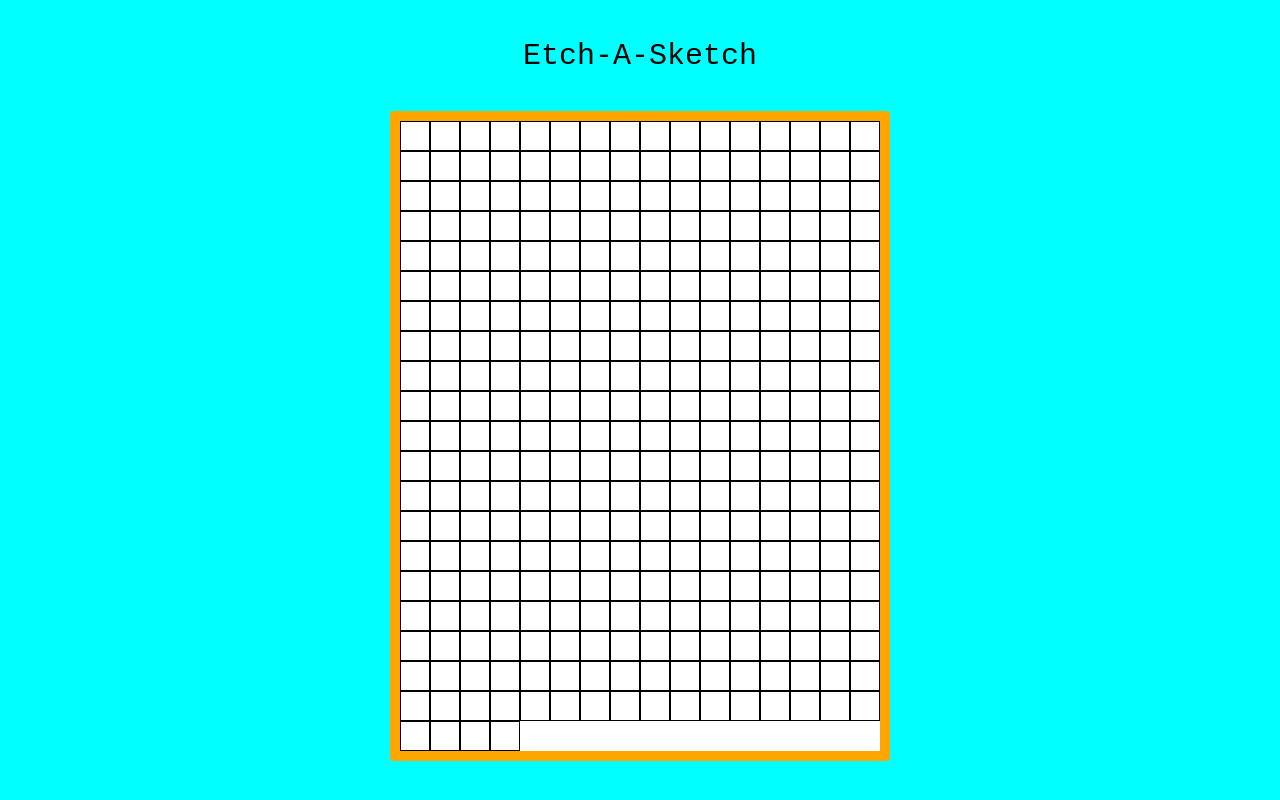
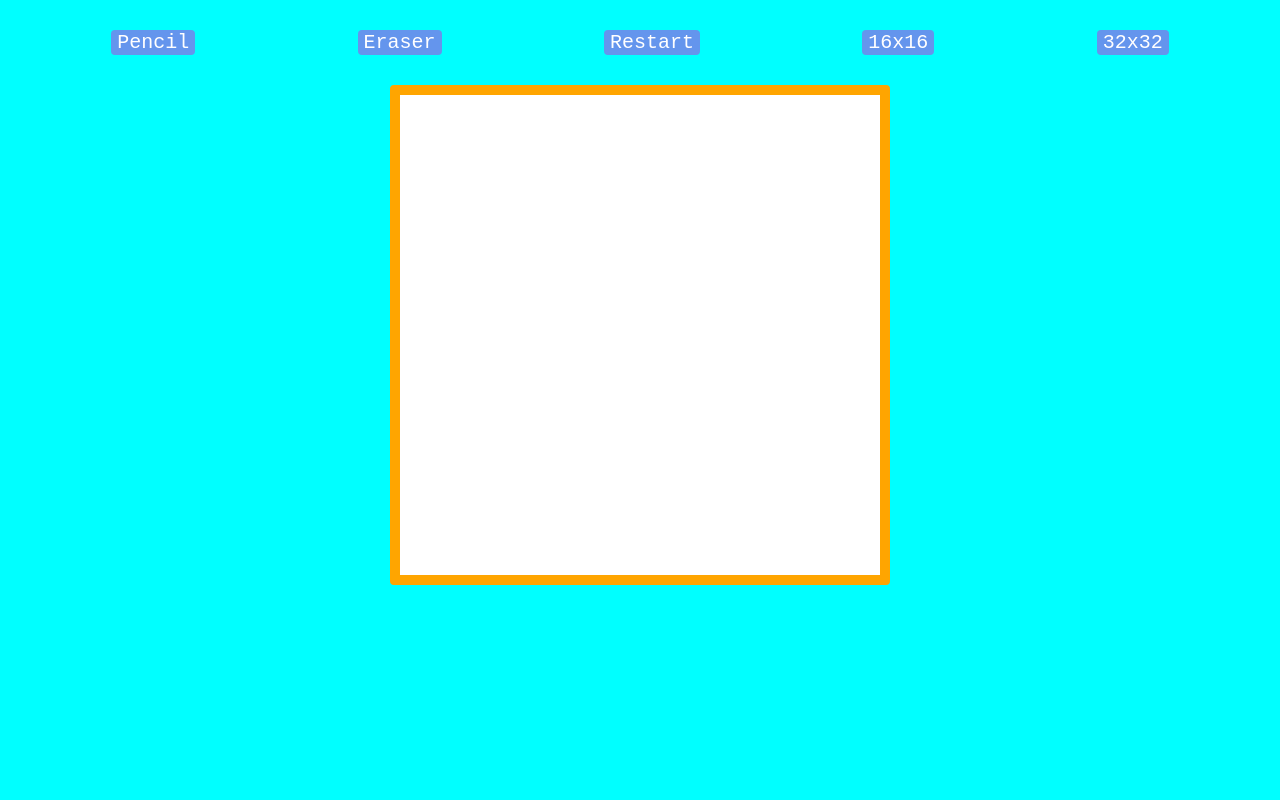
Before and after one commit to SebiB2004/etch-a-sketch, a plain HTML site: page index.html in a window 1280 px wide. Drawn offline with Linux system fonts and the light colour scheme.

Commit message:
Add index.html

```diff
--- a/index.html
+++ b/index.html
@@ -3,13 +3,19 @@
 <head>
     <meta charset="UTF-8">
     <meta name="viewport" content="width=device-width, initial-scale=1.0">
-    <title>Document</title>
+    <title>Etch-A-Sketch</title>
     <link rel = "stylesheet" href = "style.css">
 </head>
 <body>
-    <div id = "container">
-        Etch-A-Sketch
-    <div id = "grid">
+    <div id = "up">
+        <button class = "btn" id = "creion">Pencil</button>
+        <button class = "btn" id = "eraser">Eraser</button>
+        <button id = "restart" class = "btn">Restart</button>
+        <button id = "marime" class = "btn">16x16</button>
+        <button id = "marime2" class = "btn">32x32</button>
+        </div>
+   <div id = "container">
+    <div id = "matrice16">
     </div>
     </div>
     <script src = "javascript.js"></script>
--- a/javascript.js
+++ b/javascript.js
@@ -1,12 +1,73 @@
-const div = document.getElementById("grid");
-const grid = [];
-for (let i = 0; i < 18; i++) {
-    for (let j = 0; j < 18; j++) {
+const div = document.getElementById("matrice16");
+const eraser = document.getElementById("eraser");
+const creion = document.getElementById("creion");
+
+const marime = document.getElementById("marime");
+const marime2 = document.getElementById("marime2");
+
+let row = 16;
+
+function matrice(){
+    div.innerHTML = '';
+for (let i = 0; i < row; i++) {
+    for (let j = 0; j < row; j++) {
         const newSquare = document.createElement("p");
+        newSquare.style.boxSizing = "border-box";
+        newSquare.style.height = `${480 / row}px`;
+        newSquare.style.width = `${480 /row}px`;
+        newSquare.style.margin = "0";
+
         div.appendChild(newSquare);
 
-        newSquare.addEventListener("mouseover", function () {
-            newSquare.classList.add("hovered");
-        });
-    }
+        marime.addEventListener("click", function(){
+            row = 32;
+        })
+
+        creion.addEventListener("click",function(){
+
+            newSquare.addEventListener("mouseover", function () {
+                let red = Math.floor(Math.random()* 255);
+                let green = Math.floor(Math.random()* 255);
+                let blue = Math.floor(Math.random()* 255);
+                newSquare.style.backgroundColor = `rgb(${red},${green}, ${blue})`;
+            });
+        })
+            eraser.addEventListener("click", function(){
+
+                newSquare.addEventListener("mouseover", function(){
+                    newSquare.style.backgroundColor = "white";
+                })
+            })
+        }
+
+
 }
+}
+marime2.addEventListener("click", function(){
+    row = 32;
+    matrice();
+})
+
+marime.addEventListener("click",function(){
+    row = 16;
+    matrice();
+})
+
+
+
+
+
+
+
+const restart = document.getElementById("restart");
+
+restart.addEventListener("click", function(){
+    location.reload();
+});
+
+
+function color(){
+    return Math.floor(Math.random()) * 255;
+
+}
+matrice();
--- a/style.css
+++ b/style.css
@@ -1,5 +1,5 @@
-#grid{
-    width: 480px;
+#matrice16{
+    width:480px;
     display:flex;
     flex-wrap:wrap;
     border-radius: 4px;
@@ -8,28 +8,41 @@
 
 }
 
+#up{
+    display:flex;
+    justify-content: space-around;
+    align-items: flex-end;
+    margin:30px;
+    font-size:30px;
+
+}
+.btn{
+    border-radius: 4px;
+    font-size:20px;
+    font-family: 'Courier New', Courier, monospace;
+    border-style:none;
+    color:white;
+    background-color: cornflowerblue;
+    cursor:pointer;
+}
+.btn:hover{
+    background-color:blueviolet;
+}
 #container{
     display:flex;
-    justify-content: space-evenly;
+    justify-content: center;
     align-items:center;
-    height:100vh;
     flex-direction: column;
     font-size: 30px;
     font-family: 'Courier New', Courier, monospace;
+}
 
-
-}
-#grid p {
-    box-sizing: border-box;
-    margin:0;
-    width:30px;
-    height:30px;
-    border: 1px solid black;
-}
 .hovered{
     background-color:aqua;
 }
-
+.radiera{
+    background-color:white;
+}
 body{
     margin : 0;
     background-color:aqua;
```
